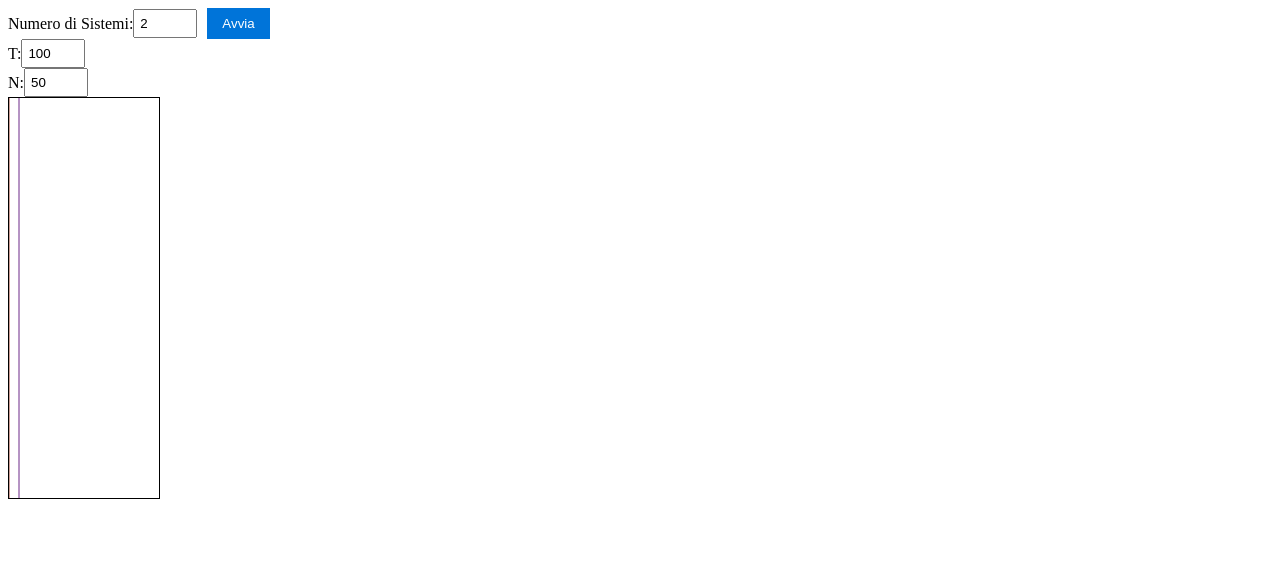
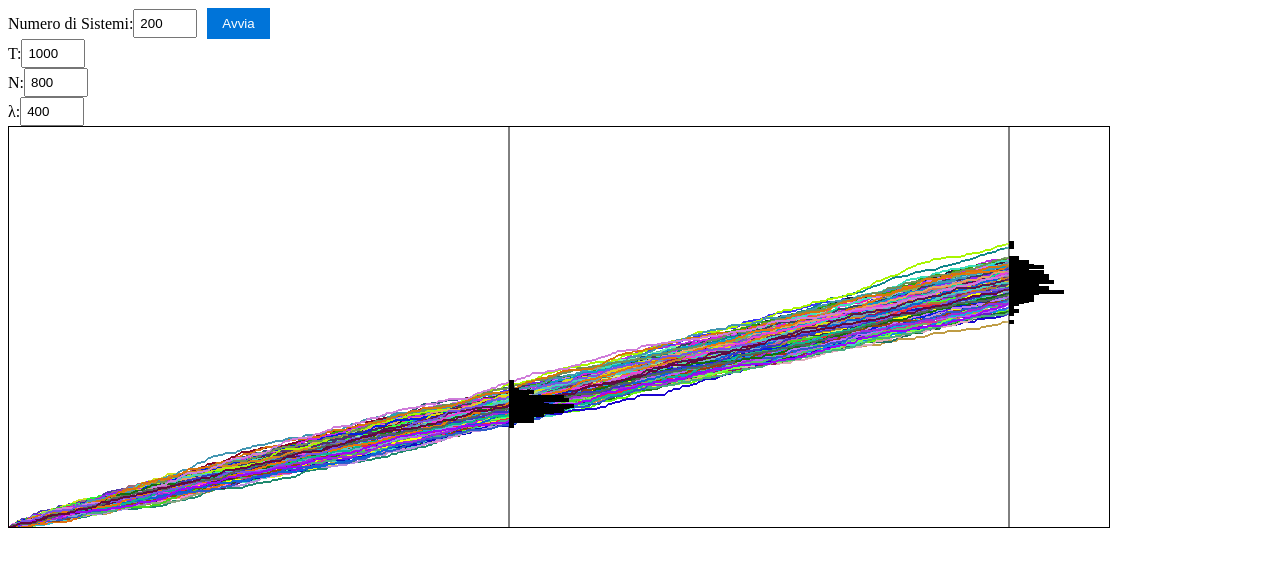
Before and after one commit to andi2ews/Statistics, a plain HTML site: page HW5/Javascript/attacks/index.html in a window 1280 px wide. Both pictures are taken after a click on the button "Avvia". Drawn offline with Linux system fonts and the light colour scheme.

Commit message:
Add files via upload

```diff
--- a/HW5/Javascript/attacks/index.html
+++ b/HW5/Javascript/attacks/index.html
@@ -10,19 +10,24 @@
 
         <div class="group1">
           <label for="numeroSistemi">Numero di Sistemi:</label>
-          <input type="number" id="numeroSistemi" name="numeroSistemi" min="1" value="2">
+          <input type="number" id="numeroSistemi" name="numeroSistemi" min="1" value="200">
           <button id="avviaBtn">Avvia</button>
         </div>
 
 
         <div class="group2">
           <label for="Time">T:</label>
-          <input type="number" id="Time" name="Time" min="1" value="100">
+          <input type="number" id="Time" name="Time" min="1" value="1000">
         </div>
 
         <div class="group2">
           <label for="Interval">N:</label>
-          <input type="number" id="Interval" name="Interval" min="1" value="50">
+          <input type="number" id="Interval" name="Interval" min="1" value="800">
+        </div>
+
+        <div class="group2">
+          <label for="lambda">λ:</label>
+          <input type="number" id="lambda" name="lambda" min="1" value="400">
         </div>
 
 
--- a/HW5/Javascript/attacks/main.js
+++ b/HW5/Javascript/attacks/main.js
@@ -2,20 +2,18 @@ avviaBtn.addEventListener("click", function() {
     const M = parseInt(document.getElementById("numeroSistemi").value);
     const T = parseInt(document.getElementById("Time").value);
     const N = parseInt(document.getElementById("Interval").value);
-    const p = 0.5;
-    const lambda = p * N / T;
+    const average_attacks = parseInt(document.getElementById("lambda").value);  //numero medio di attacchi per il tempo totale
+    const interval_len = T/N;
+    const e = 2.71828;
+    const lambda = average_attacks / N;    //numero medio di attacchi per intervallo
 
-    //console.log("M : " + M);
-    //console.log("T : " + T);
-    //console.log("N : " + N);
-    //console.log("T/N : " + T/N);
-    //console.log("lambda : " + lambda);
-    //console.log("p : " + p);
 
-    //console.log(lambda * (T/N));
 
-    const rettangolo = new ResizableRectangle(T + T/2, 400);
 
-    rettangolo.DrawChart(M, T, N, p);
-    //rettangolo2.DrawChart(systems.systems, 'frequency');
+    // P(1) = p = e^(-λ) * λ
+    const p = Math.pow(e, -lambda) * lambda;
+
+
+    const rettangolo = new ResizableRectangle(T + T/10, 400);
+    rettangolo.DrawChart(M, T, N, interval_len, p);
   });
--- a/HW5/Javascript/attacks/resizableRect.js
+++ b/HW5/Javascript/attacks/resizableRect.js
@@ -49,31 +49,6 @@ class ResizableRectangle {
   }
 
 
-  getScore(attacks, type) {
-    let score = [];
-    let prova = {};
-    for (let i = 0; i < attacks.length; i++) {
-      let sum = 0;
-      switch(type) {
-        case 'score':
-          sum = attacks[i].reduce((a, b) => a + b, 0);
-          score.push(sum);
-          sum in prova ? prova[sum] += 1 : prova[sum] = 1;
-          break;
-        case 'frequency':
-          sum = attacks[i].filter(x => x === -1).length
-          score.push(sum);
-          sum in prova ? prova[sum] += 1 : prova[sum] = 1;
-          break;
-        default:
-          break;
-      }
-    }
-    console.log(prova);
-    //return score;
-    return prova;
-  }
-
   DrawHistogramArea(height, len) {
     this.context.beginPath();
     this.context.moveTo(len, 0);
@@ -83,39 +58,86 @@ class ResizableRectangle {
   }
 
 
-  DrawChart(systems, time, intervals, p) {
-    console.log("number of systems : " + systems);
-    console.log("Time T: " + time);
-    console.log("N : " + intervals);
-    console.log("probability : " + p);
-
+  DrawChart(M, time, intervals, interval_len, p) {
     const canvasWidth = this.canvas.width;
     const canvasHeight = this.canvas.height;
 
-    //this.DrawHistogramArea(canvasHeight, time);
-    //this.DrawHistogramArea(canvasHeight, time/2);
+    this.DrawHistogramArea(canvasHeight, time);
+    this.DrawHistogramArea(canvasHeight, time/2);
 
     let systems_color = [];
-    for (let i = 0; i < systems; i++) {
+    for (let i = 0; i < M; i++) {
       systems_color.push(getRandomColor());
     }
 
-    //this.context.lineWidth = 1;
-
-    for (let i = 0; i < systems; i++) {
+    let scores = [];
+    for (let i = 0; i < M; i++) {
+      let score = [];
+      let value = 0;
       let y = canvasHeight;   // Inizializza y al centro del rettangolo
       this.context.strokeStyle = systems_color[i];
       this.context.beginPath();
-      this.context.moveTo(i * 10, y);
-      this.context.lineTo(i * 10, 0);
+      this.context.moveTo(0, y);
+      this.context.stroke();
+
+
+      for (let j = 0; j < intervals; j++) {
+
+        let random = Math.random().toFixed(2);
+
+        if (random <= p) {
+          value++;
+          let x = (j+1) * interval_len;
+          this.context.lineTo((j+1) * interval_len , y-=1);
+        }
+        else {
+          this.context.lineTo((j+1) * interval_len , y);
+        }
+        score.push(value);
+        this.context.stroke();
+      }
+      this.context.closePath();
+      scores.push(score);
+    }
+    let tri = this.getScore(scores, time/2, interval_len);
+    this.DrawHistogram(tri, canvasHeight, time/2, interval_len);
+
+    tri = this.getScore(scores, time, interval_len);
+    this.DrawHistogram(tri, canvasHeight, time, interval_len);
+  }
+
+  getScore(scores, time, interval_len) {
+    let result = [];
+    let index = time / interval_len;
+    for (let i = 0; i < scores.length; i++) {
+      result.push(scores[i][index-1]);
+    }
+    return result;
+  }
+
+
+  DrawHistogram(scores, height, time, interval_len) {
+    let value = time / interval_len;
+    let color = this.context.strokeStyle;
+    this.context.strokeStyle = 'black';
+    this.context.lineWidth = 4;
+    let obj = {};
+    for (let i=0; i < scores.length; i++) {
+      obj[scores[i]] = (obj[scores[i]] || 0) +1 ;
+    }
+
+    for (const [key, value] of Object.entries(obj)) {
+      this.context.beginPath();
+      let y;
+      y = height - key;
+
+      this.context.moveTo(time, y);
+      this.context.lineTo(time + ( 5 * value ) , y);
       this.context.stroke();
       this.context.closePath();
-
-      for (let j = 0; j < intervals; j++) {
-        let random = Math.random().toFixed(2);
-        //console.log(random <= p);
-      }
     }
+    this.context.strokeStyle = color;
+    this.context.lineWidth = 1;
   }
 
 }
```
